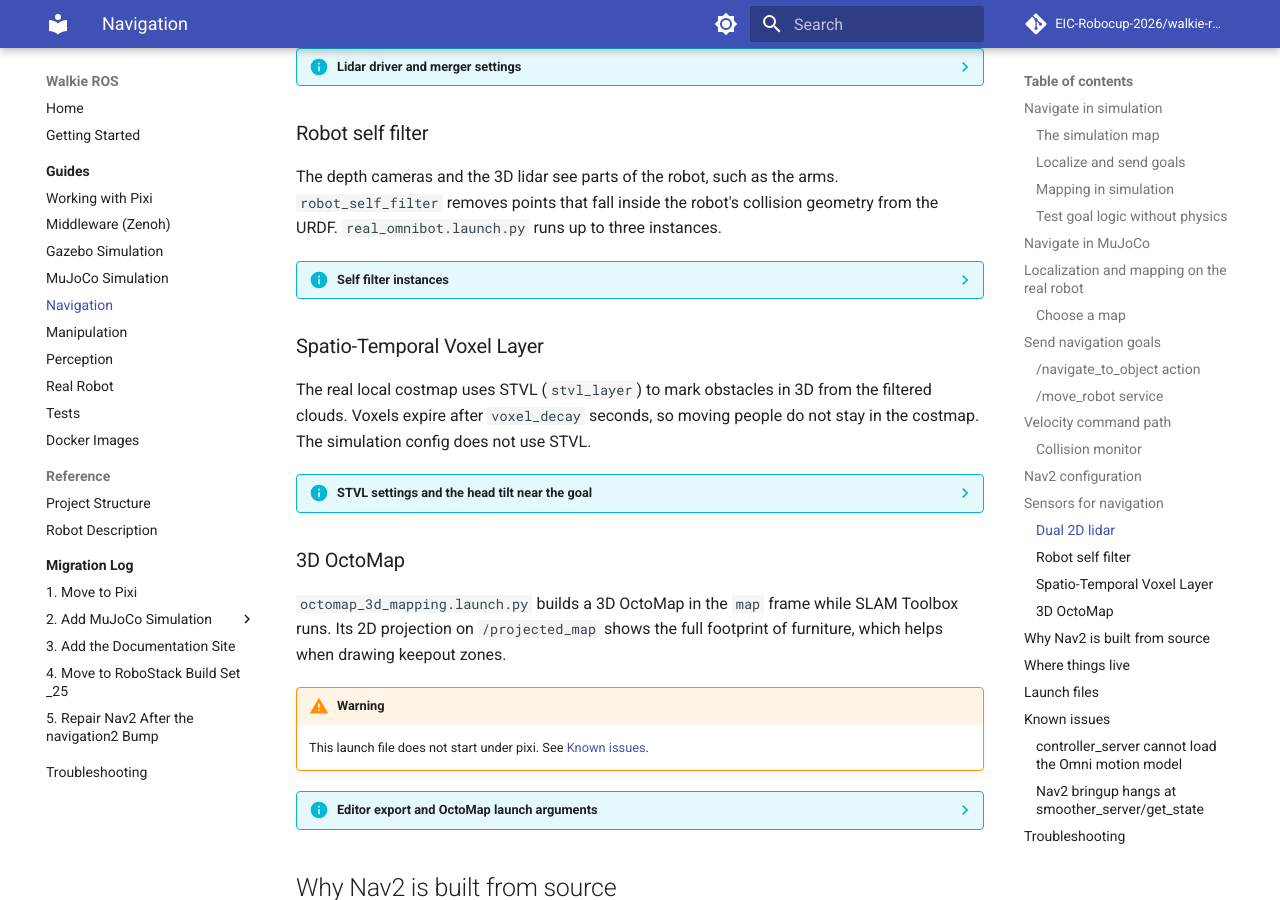
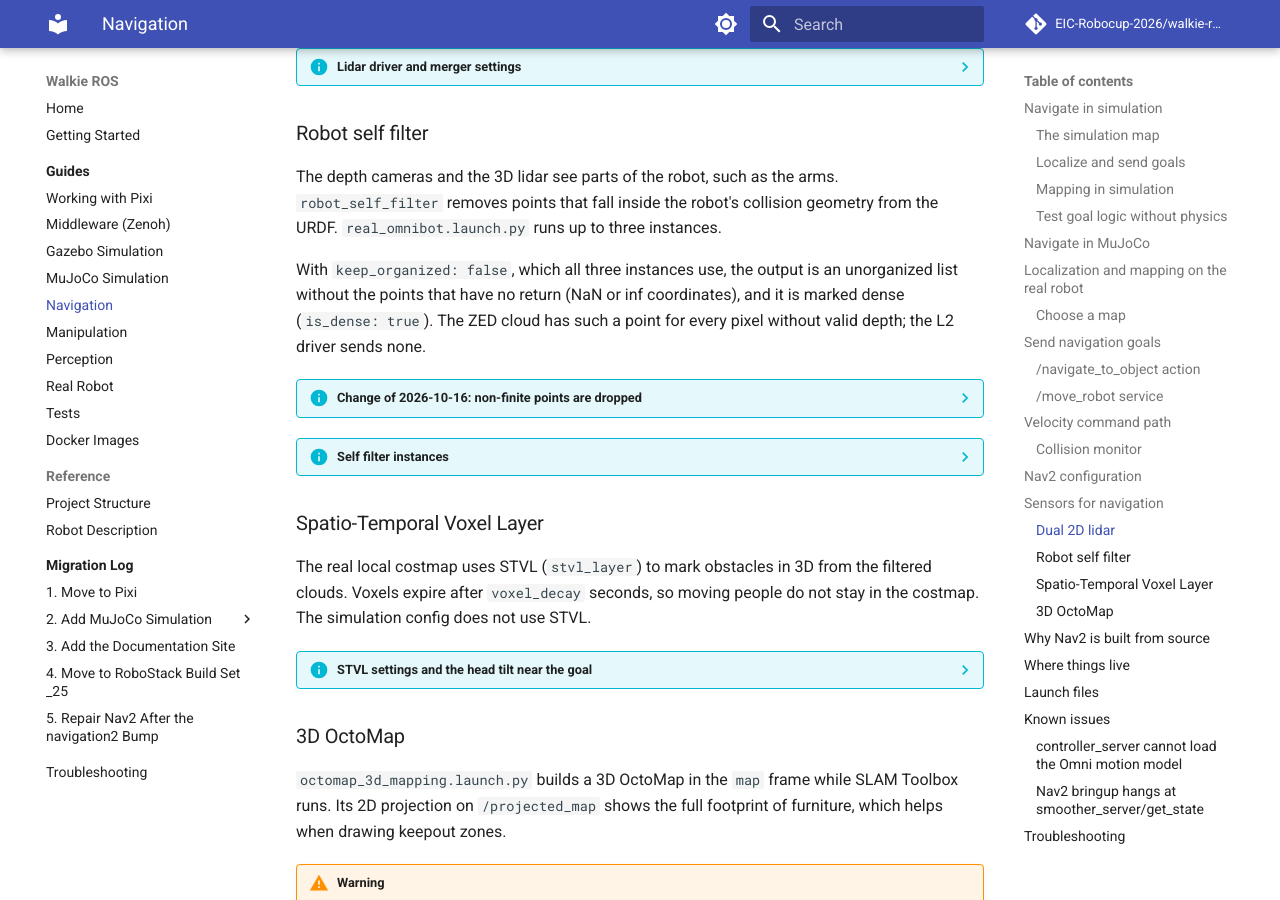
Before and after one commit to EIC-Robocup-2026/walkie-ros, an MkDocs documentation site: the page built from docs/guides/navigation.md, in a window 1280 px wide and 900 px high, scrolled down 9985 px. Built offline with MkDocs 1.6.1 and Material for MkDocs 9.7.7, drawn with Linux system fonts in a browser that asks for light colours; comment, search, counter and statistics services are not loaded.

Commit message:
docs: document that the self filter drops non-finite points

```diff
--- a/docs/guides/navigation.md
+++ b/docs/guides/navigation.md
@@ -830,6 +830,25 @@ The depth cameras and the 3D lidar see parts of the robot, such as the arms.
 `robot_self_filter` removes points that fall inside the robot's collision
 geometry from the URDF. `real_omnibot.launch.py` runs up to three instances.
 
+With `keep_organized: false`, which all three instances use, the output is an
+unorganized list without the points that have no return (NaN or inf
+coordinates), and it is marked dense (`is_dense: true`). The ZED cloud has such
+a point for every pixel without valid depth; the L2 driver sends none.
+
+??? info "Change of 2026-10-16: non-finite points are dropped"
+    Before, the filter kept NaN and inf points in its unorganized output and
+    still marked the output dense. A consumer that trusts the flag, such as many
+    PCL algorithms, then reads NaN coordinates.
+
+    Since the change, `/zed_head/zed_node/point_cloud/cloud_registered/filtered`
+    has fewer points per cloud and is dense. The MoveIt octomap
+    (`sensors_3d.yaml`) and the Nav2 point cloud sources discarded these points
+    already. `cloud_to_map_node` only transforms the cloud, so its
+    `filtered_map` output changes the same way. The L2 output does not change.
+
+    With `keep_organized: true`, the output keeps one entry per input point and
+    is marked not dense.
+
 ??? info "Self filter instances"
     | Input | Output | Config | Runs when |
     | --- | --- | --- | --- |
```
